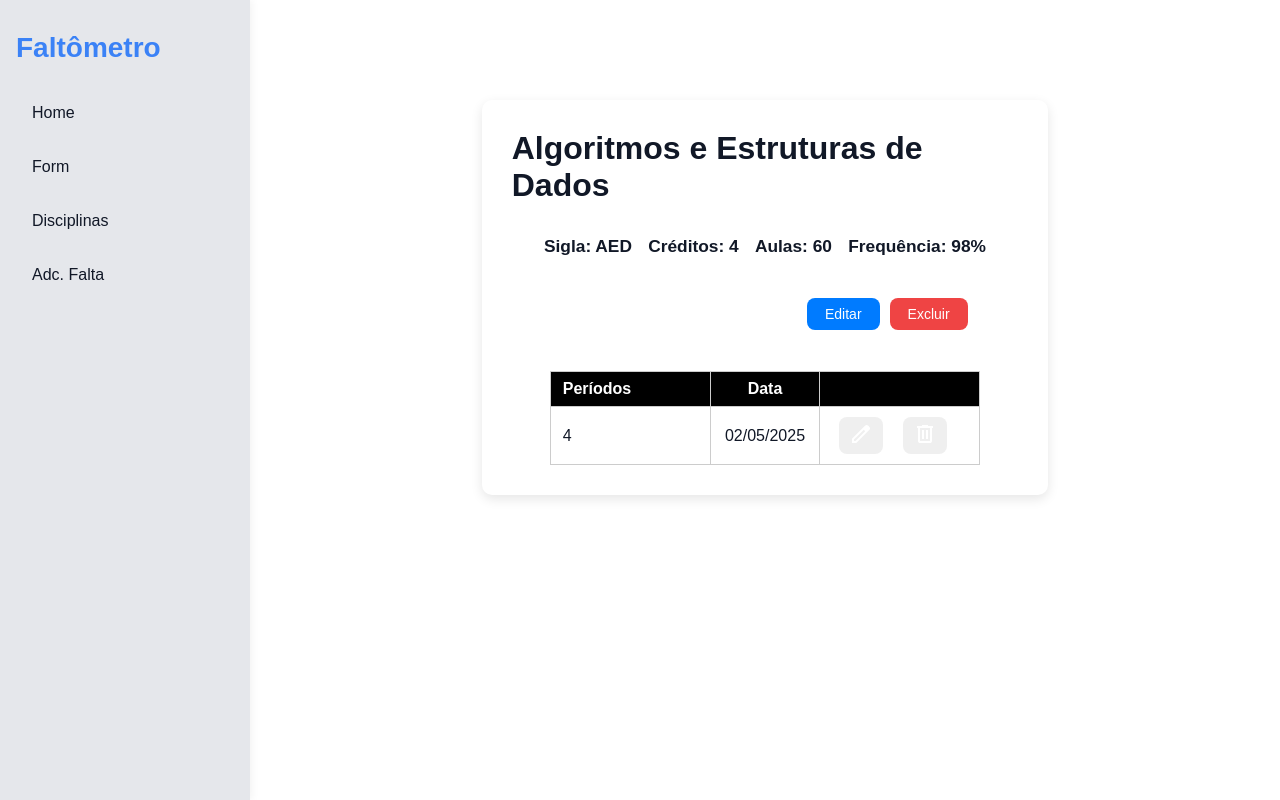
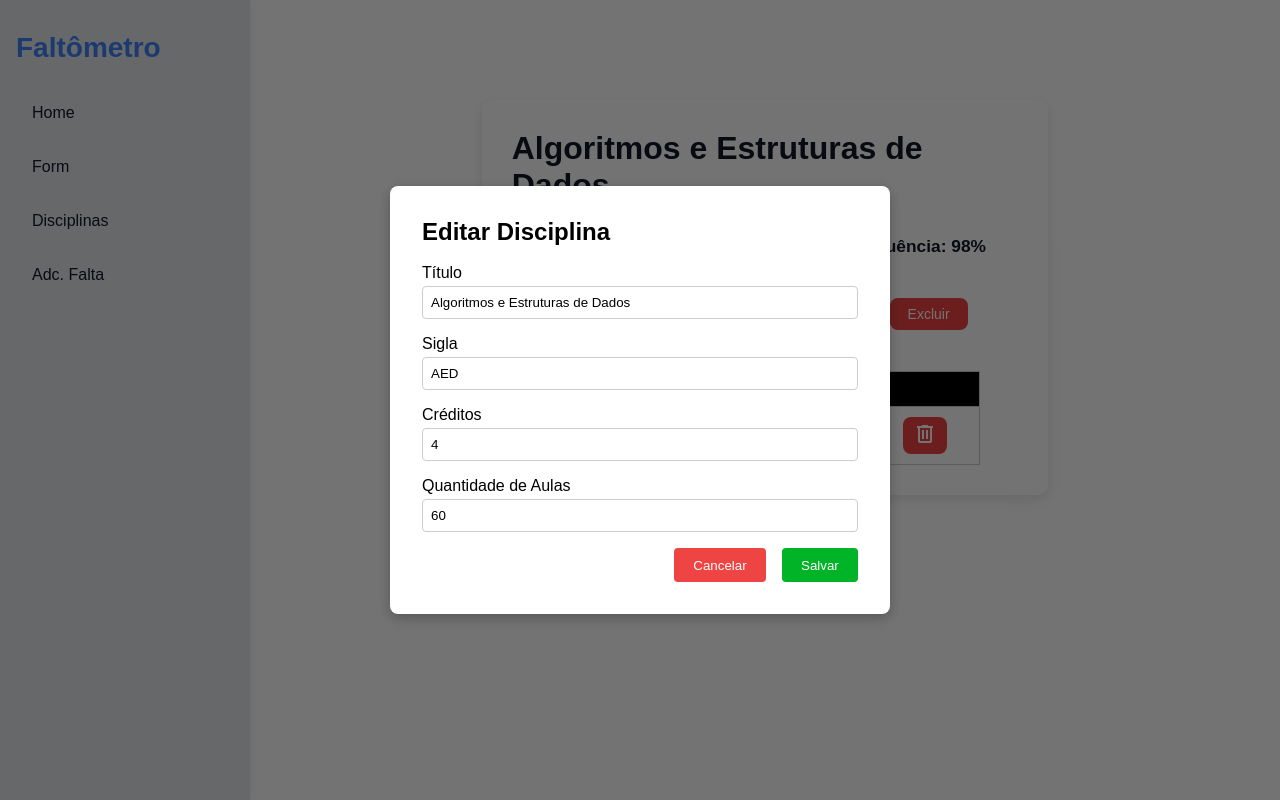
Before and after one commit to rafakimanja/ADS-Faltometro, a Next.js app: page /disciplinas/1 in a window 1280 px wide. Both pictures are taken after a click on the button "Editar". Built offline with nearby package versions, Linux system fonts and the light colour scheme.

Commit message:
criando modais para atualizacao de objetos

```diff
--- a/src/app/disciplinas/[id]/page.tsx
+++ b/src/app/disciplinas/[id]/page.tsx
@@ -9,6 +9,7 @@ import { fetchFaltas } from '@/functions/apiFalta'
 import TabelaFaltas from '@/components/Tabela/TabelaFaltas'
 import ExibeFrequencia from '@/components/Frequencia/ExibeFreq'
 import './disciplina.css'
+import ModalUpdate from '@/components/Modal/ModalUpdate'
 
 export default function Disciplina(){
 
@@ -17,6 +18,7 @@ export default function Disciplina(){
 
     const [disciplina, setDisciplina] = useState<Disciplina | null>(null)
     const [faltas, setFaltas] = useState<Falta[] | null>(null)
+    const [open, setOpen] = useState(false)
 
     useEffect(() => {
         if(id === null) return
@@ -40,6 +42,11 @@ export default function Disciplina(){
         alert(data)
     }
 
+    const handleSubmit = (data: any) => {
+        console.log('Enviado:', data)
+        // faça PUT / PATCH aqui
+    }
+
     return(
         <div className="bg-disciplina">
              {disciplina ? (
@@ -54,7 +61,7 @@ export default function Disciplina(){
                         </div>
                     </div>
                     <div className="grupo-botoes">
-                        <button className='botoes' id='submit'>Editar</button>
+                        <button className='botoes' id='submit' onClick={() => {setOpen(true)}}>Editar</button>
                         <button onClick={() => deletar(disciplina.id!)} className='botoes' id='cancel'>Excluir</button>
                     </div>
                     <div className="tabela-faltas">
@@ -66,6 +73,9 @@ export default function Disciplina(){
             ) : (
                 <p>Carregando disciplina...</p>
             )}
+            {
+                disciplina ? <ModalUpdate isOpen={open} onClose={() => setOpen(false)} formType={'disciplina'} onSubmit={handleSubmit} objType={disciplina}/> : ''
+            }
         </div>
     )
 }
--- a/src/app/formFalta/page.tsx
+++ b/src/app/formFalta/page.tsx
@@ -50,7 +50,7 @@ export default function FormFalta(){
             return
         }
 
-        const objFalta: Falta = {data, disciplinaID: disciplina.id!}
+        const objFalta: Falta = {data, periodosFaltados: creditos, disciplinaID: disciplina.id!}
         createFalta(objFalta)
          .then(() => alert(`Nova falta adicionada em ${disciplina.titulo}`))
          .catch(err => {
--- /dev/null
+++ b/src/components/Modal/ModalUpdate.css
@@ -0,0 +1,79 @@
+/* overlay escuro */
+.overlay {
+  position: fixed;
+  inset: 0;
+  background: rgba(0, 0, 0, 0.55);
+  display: flex;
+  justify-content: center;
+  align-items: center;
+  z-index: 1000;
+}
+
+/* caixa branca */
+.modal {
+  background: #fff;
+  padding: 2rem;
+  border-radius: 8px;
+  width: min(92%, 500px);
+  box-shadow: 0 4px 14px rgba(0, 0, 0, 0.25);
+}
+
+.modal h2 {
+  margin-top: 0;
+}
+
+/* grupos de input iguais aos que você já usa */
+.input-group {
+  display: flex;
+  flex-direction: column;
+  gap: 0.25rem;
+  margin-bottom: 1rem;
+}
+
+.input-group input:focus {
+    border-color: #007bff;
+    box-shadow: 0 0 0 2px rgba(0, 123, 255, 0.2);
+    outline: none;
+}
+
+.input-group input,
+.input-group select {
+  padding: 0.5rem;
+  border: 1px solid #ccc;
+  border-radius: 4px;
+}
+
+/* botões */
+.btnGroup {
+  display: flex;
+  justify-content: flex-end;
+  gap: 1rem;
+
+}
+
+.cancel,
+.save {
+  padding: 0.6rem 1.2rem;
+  border: none;
+  border-radius: 4px;
+  cursor: pointer;
+  color: #fff;
+}
+
+  /* Estilo do botão Cancelar */
+  .cancel {
+    background-color: #ef4444;
+  }
+
+  .cancel:hover {
+    background-color: #dc2626;
+  }
+
+  /* Estilo do botão Cadastrar */
+  .save {
+    background-color: #00b327;
+  }
+
+  .save:hover {
+    background-color: #00791a;
+  }
--- /dev/null
+++ b/src/components/Modal/ModalUpdate.tsx
@@ -0,0 +1,102 @@
+'use client'
+
+import { useState, useEffect } from 'react'
+import type { Disciplina } from '@/@types/disciplina'
+import type { Falta } from '@/@types/falta'
+import './ModalUpdate.css'
+
+
+interface ModalUpdateProps {
+  isOpen: boolean
+  onClose: () => void
+  formType: 'disciplina' | 'falta'
+  objType: Disciplina | Falta
+  onSubmit: (obj: Disciplina | Falta) => void
+}
+
+export default function ModalUpdate({ isOpen, onClose, formType, objType, onSubmit }: ModalUpdateProps) {
+    const [titulo, setTitulo] = useState('')
+    const [sigla, setSigla] = useState('')
+    const [creditos, setCreditos] = useState(0)
+    const [aulas, setAulas] = useState(0)
+    const [creditosFalta, setCreditosFalta] = useState(0)
+    const [data, setData] = useState<Date | null>(null)
+
+
+    useEffect(() => {
+        if (formType === 'disciplina') {
+            const disciplina = objType as Disciplina
+            setTitulo(disciplina.titulo)
+            setSigla(disciplina.sigla)
+            setCreditos(disciplina.creditos)
+            setAulas(disciplina.aulas)
+        } else {
+            const falta = objType as Falta
+            setCreditosFalta(falta.periodosFaltados)
+            setData(new Date(falta.data)) // garantir instância válida
+        }
+    }, [formType, objType])
+
+  /* --- não renderiza se fechado --- */
+  if (!isOpen) return null
+
+  const handleSalvar = () => {
+    onClose()
+  }
+
+  /* --- render dos dois forms --- */
+  const renderDisciplinaForm = () => (
+    <>
+      <div className="input-group">
+        <label>Título</label>
+        <input type="text" value={titulo} onChange={(e) => setTitulo(e.target.value)} required/>
+      </div>
+      <div className="input-group">
+        <label>Sigla</label>
+        <input type="text" value={sigla} onChange={(e) => setSigla(e.target.value)} required />
+      </div>
+      <div className="input-group">
+        <label>Créditos</label>
+        <input type="number" value={creditos} onChange={(e) => setCreditos(Number(e.target.value))} required />
+      </div>
+      <div className="input-group">
+        <label>Quantidade de Aulas</label>
+        <input type="number" value={aulas} onChange={(e) => setAulas(Number(e.target.value))} required />
+      </div>
+    </>
+  )
+
+  const renderFaltaForm = () => (
+    <>
+      <div className="input-group">
+        <label>Data</label>
+        <input type="date" value={data ? data.toISOString().slice(0, 10) : ''} onChange={(e) => setData(new Date(e.target.value))} required />
+      </div>
+      <div className="input-group">
+        <label>Créditos</label>
+        <input type="number" value={creditosFalta} onChange={(e) => setCreditosFalta(Number(e.target.value))} required />
+      </div>
+    </>
+  )
+
+  return (
+    <div className='overlay' onClick={onClose}>
+      <div className='modal' onClick={(e) => e.stopPropagation()}>
+        <h2>{formType === 'disciplina' ? 'Editar Disciplina' : 'Registrar Falta'}</h2>
+        <br/>
+        <div className='formBody'>
+          {formType === 'disciplina' ? renderDisciplinaForm() : renderFaltaForm()}
+        </div>
+
+        <div className='btnGroup'>
+          <button type="button" className='cancel' onClick={onClose}>
+            Cancelar
+          </button>
+          <button type="button" className='save' onClick={handleSalvar}>
+            Salvar
+          </button>
+        </div>
+      </div>
+    </div>
+  )
+}
--- a/src/components/Tabela/TabelaFaltas.css
+++ b/src/components/Tabela/TabelaFaltas.css
@@ -54,3 +54,21 @@
   transition: background-color 0.3s ease;
   margin-right: 20px;
 }
+
+  /* Estilo do botão Cancelar */
+  #cancel {
+    background-color: #ef4444;
+  }
+
+  #cancel:hover {
+    background-color: #dc2626;
+  }
+
+  /* Estilo do botão Cadastrar */
+  #submit {
+    background-color: #007bff;
+  }
+
+  #submit:hover {
+    background-color: #0056b3;
+  }
--- a/src/components/Tabela/TabelaFaltas.tsx
+++ b/src/components/Tabela/TabelaFaltas.tsx
@@ -2,13 +2,25 @@
 
 import { Falta } from "@/@types/falta"
 import './TabelaFaltas.css'
+import { useState } from "react"
+import ModalUpdate from "../Modal/ModalUpdate"
 
 interface TabelaFaltasProps {
     faltas: Falta[]
 }
 
 export default function TabelaFaltas({ faltas }: TabelaFaltasProps){
+
+    const [open, setOpen] = useState(false)
+    const [faltaSelecionada, setFaltaSelecionada] = useState<Falta | null>(null)
+
+     const handleSubmit = (data: any) => {
+        console.log('Enviado:', data)
+        // faça PUT / PATCH aqui
+    }
+
     return(
+        <>
             <table className="tb-faltas">
                 <thead>
                     <tr>
@@ -25,10 +37,10 @@ export default function TabelaFaltas({ faltas }: TabelaFaltasProps){
                                 <td className="cl-id">{falta.periodosFaltados}</td>
                                 <td className="cl-dt">{new Date(falta.data).toLocaleDateString('pt-BR')}</td>
                                 <td className="cl-ds">
-                                <button className="btn-tabela" id="edit">
+                                    <button className="btn-tabela" id="submit" onClick={() => {setFaltaSelecionada(falta); setOpen(true)}}>
                                         <img src="/edit.svg" alt="" />
                                     </button>
-                                <button className="btn-tabela" id="delete">
+                                    <button className="btn-tabela" id="cancel">
                                         <img src="/delete.svg" alt="" />
                                     </button>
                                 </td>
@@ -38,5 +50,10 @@ export default function TabelaFaltas({ faltas }: TabelaFaltasProps){
                     }
                 </tbody>
             </table>
+            {
+                faltaSelecionada ? <ModalUpdate isOpen={open} onClose={() => setOpen(false)} formType={'falta'} onSubmit={handleSubmit} objType={faltaSelecionada}/> : ''
+            }
+        </>
+
     )
 }
--- a/src/functions/apiDisciplina.ts
+++ b/src/functions/apiDisciplina.ts
@@ -20,6 +20,25 @@ export async function getDisciplina(id: number): Promise<Disciplina>{
     return data
 }
 
+export async function createDisciplina(disciplina: Disciplina): Promise<Disciplina> {
+    const response = await fetch('/api/disciplina', {
+        method: 'POST',
+        headers: {
+            'Content-Type': 'application/json'
+        },
+        body: JSON.stringify(disciplina)
+    })
+
+    const { data } = await response.json()
+
+    if(!response.ok){
+        console.table(data)
+        throw new Error('Erro ao criar nova Disciplina')
+    }
+
+    return data
+}
+
 export async function deleteDisciplina(id: number) {
     const response = await fetch(`/api/disciplina/${id}`, {
         method: 'DELETE',
```
Also changed, not shown: src/app/formDisc/page.tsx (+8 -19 lines). Lines whose indentation alone changed are shown as unchanged.
